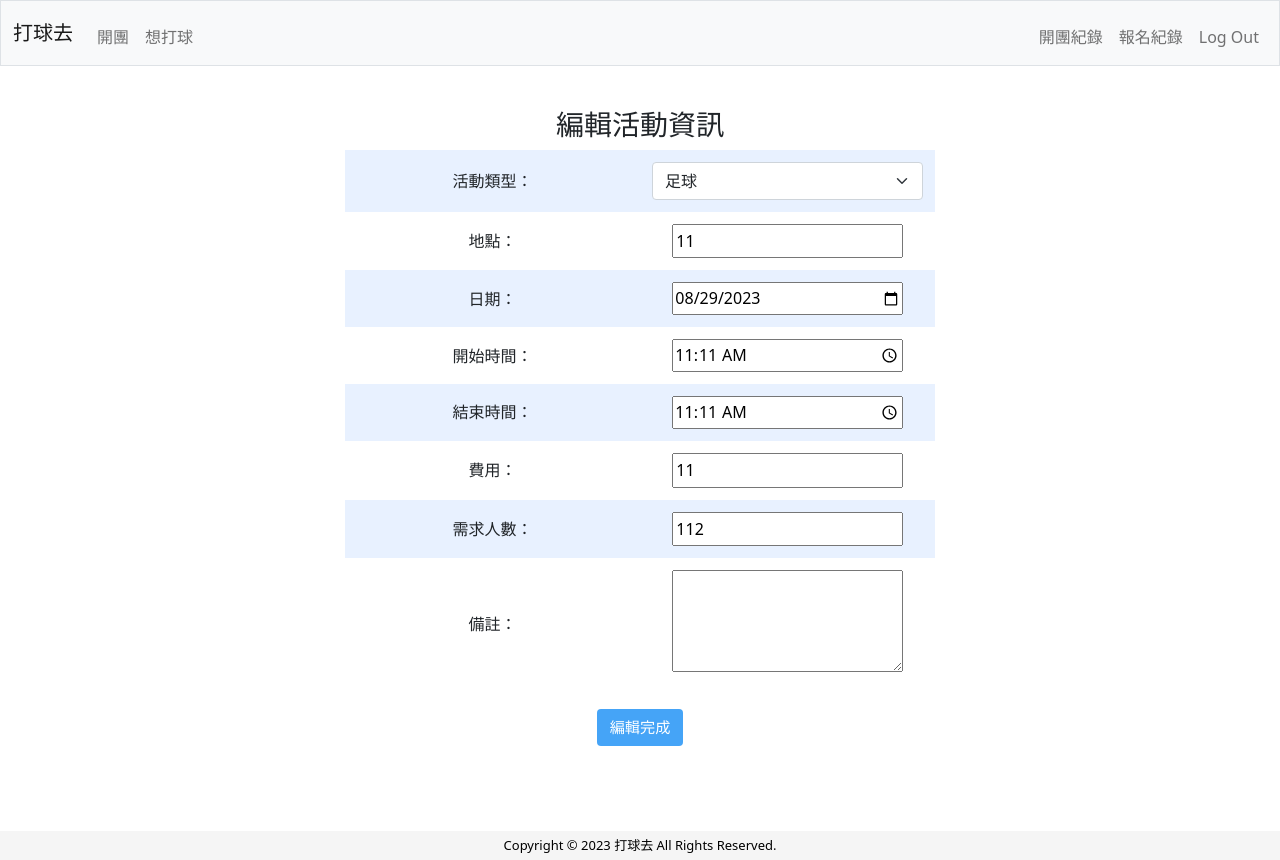
After one commit to joeyyu123/finalproject, a Flask app: page /edit_activity/3 in a window 1280 px wide. The commit adds this page. Run offline with Flask 3, Linux system fonts and the light colour scheme; a user stored in the database is signed in; some libraries are stand-ins or nearby versions.

Commit message:
完成編輯按鈕

```diff
--- a/app.py
+++ b/app.py
@@ -1,7 +1,7 @@
 import os
 
 from cs50 import SQL
-from flask import Flask, flash, jsonify, redirect, render_template, request, session
+from flask import Flask, flash, jsonify, redirect, render_template, request, session, url_for
 from flask_session import Session
 from werkzeug.security import check_password_hash, generate_password_hash
 from functools import wraps
@@ -213,6 +213,30 @@ def delete_activity():
     except Exception as e:
         return jsonify({"message": "删除失敗", "error": str(e)}), 500
 
+@app.route("/edit_activity/<int:activity_id>", methods=["GET","POST"])
+@login_required
+def edit_activity(activity_id):
+    if request.method == "POST":
+        userid = session.get("user_id")
+        type = request.form.get("sport")
+        date = request.form.get("date")
+        start_time = request.form.get("start_time")
+        end_time = request.form.get("end_time")
+        location = request.form.get("location")
+
+        price = request.form.get("price")
+        participants = request.form.get("participants")
+        remark = request.form.get("remark")
+
+        db.execute("UPDATE activities SET type=?, date=?, start_time=?, end_time=?, location=?, price=?, participants=?, remark=?, user_id=? WHERE id=?"
+                                            , type, date, start_time, end_time, location, price, participants, remark, userid, activity_id )
+        flash("編輯完成！")
+        activity = db.execute("SELECT * FROM activities WHERE id = ?", activity_id)
+        return redirect(f"/view_signups/{activity_id}")
+
+    activity = db.execute("SELECT * FROM activities WHERE id = ?", activity_id)
+    return render_template("edit_activity.html",activity=activity[0])
+
 # 取消報名
 @app.route("/cancel_signup", methods=["POST"])
 @login_required
@@ -275,7 +299,8 @@ def apply(activity_id):
             db.execute("UPDATE activities SET applicants = ? WHERE id = ?", applicants, activity_id)
 
             # 插入報名數據
-            db.execute("INSERT INTO signups (activity_id, name, contact, user_id, participants, remark) VALUES (?, ?, ?, ?, ?, ?)", activity_id, name, contact, userid, participants, remark)
+            db.execute("INSERT INTO signups (activity_id, name, contact, user_id, participants, remark) VALUES (?, ?, ?, ?, ?, ?)"
+                                            , activity_id, name, contact, userid, participants, remark)
 
             # 提交事務
             db.execute("COMMIT")
--- a/static/styles.css
+++ b/static/styles.css
@@ -43,6 +43,11 @@ h1 {
     font-size: 48px;
 }
 
+.btn{
+    margin-top: 3px;
+}
+
+
 .container {
     margin-left: auto;
     margin-right: auto;
@@ -55,7 +60,7 @@ h1 {
 .container > table {
     margin-left: auto;
     margin-right: auto;
-    width: 35%;
+
 }
 
 .header {
@@ -89,7 +94,7 @@ h1 {
 }
 
 button, input[type="submit"] {
-    background-color: #d9edff;
+    background-color: #45a4f7;
     border: 1px solid transparent;
     border-radius: 0.25rem;
     margin-top: 3px;
@@ -172,8 +177,18 @@ tbody tr:nth-of-type(odd) {
 }
 
 @media screen and (max-width: 768px) {
-    .container > table, .section, .input-group-text, input[type=text], input[type=submit], input[type=number],input[type=date], input[type=time], textarea[type="remark"] {
+    .input-group-text, input[type=text], input[type=submit], input[type=number],input[type=date], input[type=time], textarea[type="remark"] {
       width: 100%;
-      margin-top: 1.8;
+    }
+
+    table th,table td{
+        padding: 0rem;
+        word-wrap:break-word;
+    }
+
+    .container, .container > table, .section {
+        width:100%;
+        padding: 0%;
+        margin: auto;
     }
   }
--- a/templates/apply.html
+++ b/templates/apply.html
@@ -35,6 +35,10 @@
                 <td>剩餘名額：</td>
                 <td>{{ activity.participants-activity.applicants }}</td>
             </tr>
+            <tr>
+                <td>備註：</td>
+                <td>{{ activity.remark }}</td>
+            </tr>
 
         </table>
 
--- a/templates/created_history.html
+++ b/templates/created_history.html
@@ -30,8 +30,8 @@
                     <td class="text-middle">{{ activity.participants }}</td>
                     <td class="text-middle">{{ activity.applicants }}</td>
                     <td class="text-middle">
-                        <a class="btn btn-outline-primary" href="/view_signups/{{ activity.id }}">報名狀況</a><br>
-                        <a class="btn btn-outline-primary" href="/view_signups/{{ activity.id }}">編輯</a><br>
+                        <a class="btn btn-outline-primary" href="/view_signups/{{ activity.id }}">報名狀況</a>
+                        <a class="btn btn-outline-primary" href="/edit_activity/{{ activity.id }}">編輯</a>
                         <button class="btn btn-outline-danger" data-id="{{ activity.id }}">刪除</button>
                     </td>
                 </tr>
--- /dev/null
+++ b/templates/edit_activity.html
@@ -0,0 +1,59 @@
+{% extends "layout.html" %}
+
+{% block main %}
+
+<div>
+    <h3>編輯活動資訊</h3>
+    <form action="/edit_activity/{{activity.id}}" method="post" >
+        <div class="container ">
+            <table>
+                <tbody>
+                    <tr>
+                        <td>活動類型：</td>
+                        <td><select class="form-select" id="sport" name="sport" required>
+                            <option value="" disabled>choose...</option>
+                            <option value="足球" {% if activity.type == '足球' %}selected{% endif %}>足球</option>
+                            <option value="籃球" {% if activity.type == '籃球' %}selected{% endif %}>籃球</option>
+                            <option value="排球" {% if activity.type == '排球' %}selected{% endif %}>排球</option>
+                            <option value="網球" {% if activity.type == '網球' %}selected{% endif %}>網球</option>
+                            <option value="羽球" {% if activity.type == '羽球' %}selected{% endif %}>羽球</option>
+                            <option value="棒球" {% if activity.type == '棒球' %}selected{% endif %}>棒球</option>
+
+                        </select></td>
+                    </tr>
+                    <tr>
+                        <td>地點：</td>
+                        <td><input type="text" id="location" name="location" value="{{ activity.location }}" autocomplete required></td>
+                    </tr>
+                    <tr>
+                        <td>日期：</td>
+                        <td><input type="date" id="date" name="date" min=today value="{{ activity.date }}" required ></td>
+                    </tr>
+                    <tr>
+                        <td>開始時間：</td>
+                        <td><input type="time" id="start_time" name="start_time" value="{{ activity.start_time }}" required></td>
+                    </tr>
+                    <tr>
+                        <td>結束時間：</td>
+                        <td><input type="time" id="end_time" name="end_time" value="{{ activity.end_time }}" required></td>
+                    </tr>
+                    <tr>
+                        <td>費用：</td>
+                        <td><input type="text" id="price" name="price" value="{{ activity.price}}" required></td>
+                    </tr>
+                    <tr>
+                        <td>需求人數：</td>
+                        <td><input type="number" id="participants" name="participants" min="1" value="{{ activity.participants }}" required></td>
+                    </tr>
+                    <tr>
+                        <td>備註：</td>
+                        <td><textarea type="remark" id="location" name="remark" value="activity.remark" ></textarea></td>
+                    </tr>
+                </tbody>
+            </table>
+            <input type="submit" value="編輯完成" class="btn btn-primary">
+        </div>
+    </form>
+
+
+{% endblock %}
```
Also changed, not shown: templates/view_signups.html (+15 -3 lines), database.db, 5 other files.
